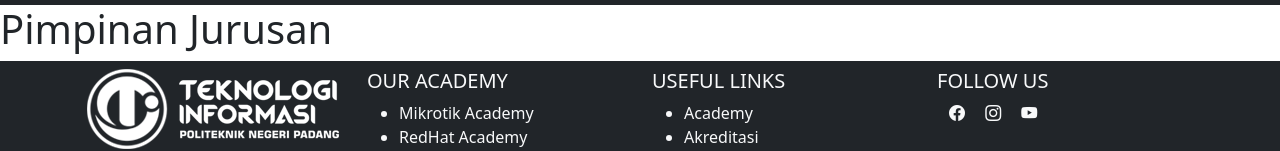
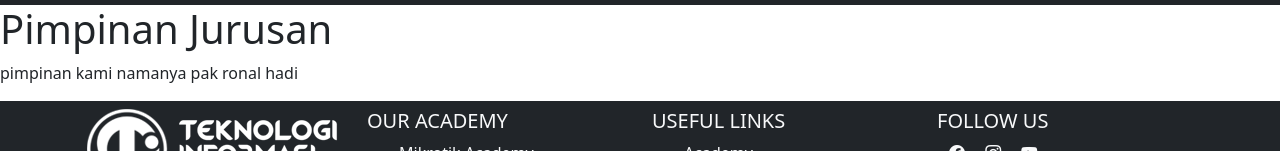
Before and after one commit to zamazenta12/pblkel3, a plain HTML site: page pimpinan-jurusan.html in a window 1280 px wide. Shown: the part 489-640 px from the top of the page. Drawn offline with nearby package versions, Linux system fonts and the light colour scheme.

Commit message:
menambahkan pimpinan jurusan

```diff
--- a/pimpinan-jurusan.html
+++ b/pimpinan-jurusan.html
@@ -89,6 +89,7 @@
       <!-- Navbar end -->
 
       <h1>Pimpinan Jurusan</h1>
+      <p>pimpinan kami namanya pak ronal hadi</p>
 
       <footer class="bg-dark text-while text-center py-2 text-light">
         <div class="container">
```
